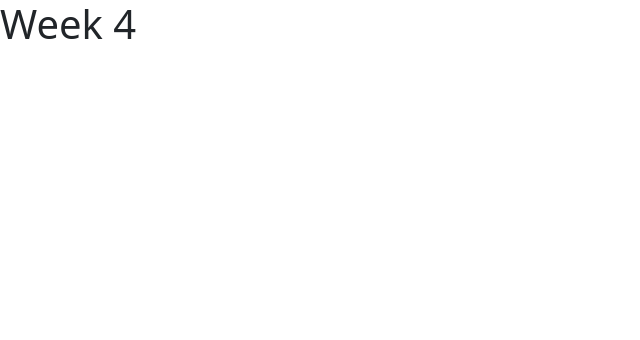
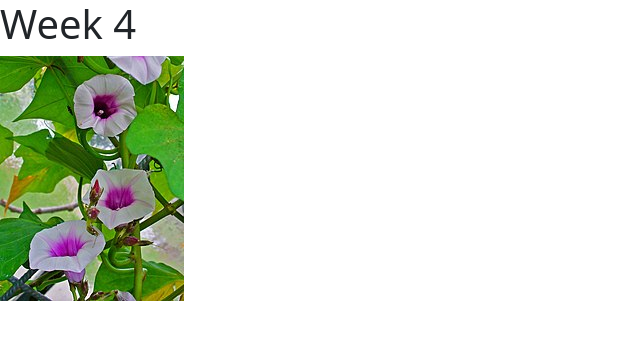
Before and after one commit to 299hannah/collaboration, a plain HTML site: page index.html in a window 1280 px wide. Shown: the whole page, without its empty margins (0-640 px from the left). Drawn offline with Linux system fonts and the light colour scheme.

Commit message:
add images

```diff
--- a/index.html
+++ b/index.html
@@ -10,6 +10,7 @@
 </head>
 <body>
     <h1>Week 4</h1>
+    <img src="images/Ipomoea_batatas_002.JPG" alt="">
 
     <script src="js/js/bootstrap.min.js"></script>
     <script src="js/js/script.js"></script>
```
Also changed, not shown: images/Ipomoea_batatas_002.JPG (added).
